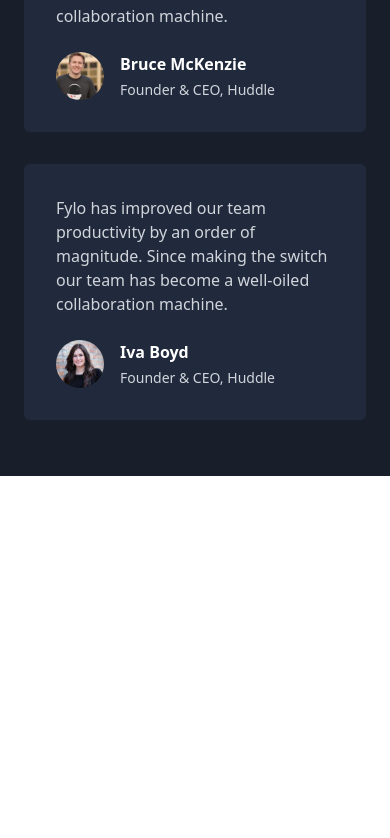
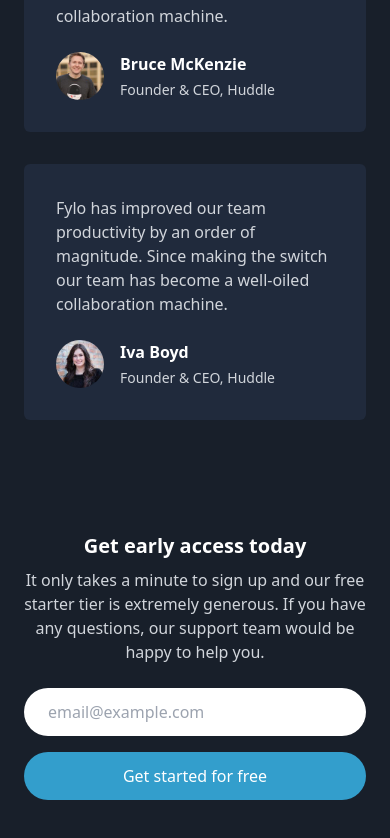
Before and after one commit to AtanasovCode/fylo-dark, a React (Vite) app: page / in a window 390 px wide. Shown: the part 2959-3797 px from the top of the page. Before the commit the page ends 3435 px from the top, so only its background shows below. Built offline with nearby package versions, Linux system fonts and the light colour scheme.

Commit message:
made email input section fully responsive

```diff
--- a/src/App.jsx
+++ b/src/App.jsx
@@ -5,6 +5,7 @@ import Hero from "./components/Hero";
 import FeaturesGrid from "./components/FeaturesGrid";
 import Info from "./components/Info";
 import QuotesSection from "./components/QuotesSection";
+import MailPrompt from "./components/MailPrompt";
 
 const App = () => {
   return (
@@ -14,6 +15,7 @@ const App = () => {
       <FeaturesGrid />
       <Info />
       <QuotesSection />
+      <MailPrompt />
     </div>
   );
 }
--- a/src/components/MailPrompt.jsx
+++ b/src/components/MailPrompt.jsx
@@ -5,29 +5,32 @@ const MailPrompt = () => {
     const [email, setEmail] = useState("");
 
     return (
-        <div className="flex flex-col items-center justify-center text-white">
-            <div className="font-bold text-xl mb-2">
+        <div className="flex items-center justify-center text-white mb-20 md:w-[60%] lg:w-[50%]">
+            <div className="flex flex-col items-center justify-center">
+                <div className="font-bold text-xl mb-2 md:text-2xl lg:text-3xl">
                     Get early access today
                 </div>
-            <div className="text-sm text-center text-gray-300 mb-2">
+                <div className="text-base text-center text-gray-300 mb-6">
                     It only takes a minute to sign up and our
                     free starter tier is extremely generous.
                     If you have any questions, our support team
                     would be happy to help you.
                 </div>
-            <div className="flex flex-col items-center justify-center">
+                <div className="w-full flex flex-col items-center justify-center md:flex-row">
                     <input
                         type="mail"
                         placeholder="email@example.com"
                         value={email}
                         onChange={(e) => setEmail(e.currentTarget.value)}
-                    className="w-full bg-white border-none rounded-xl px-6 py-4"
+                        className="w-full bg-white border-none rounded-3xl px-6 py-3 mb-4 md:mb-0 md:mr-6 md:w-[70%]"
                     />
                     <input
                         type="button"
-                    title="Get started for free"
-                    className="w-full bg-white border-none rounded-xl px-6 py-4"
+                        value="Get started for free"
+                        className="w-full bg-blue border-none rounded-3xl px-6 py-3 md:flex-1"
+
                     />
+                </div>
             </div>
         </div>
     );
--- a/src/components/QuotesSection.jsx
+++ b/src/components/QuotesSection.jsx
@@ -12,7 +12,7 @@ import quoteIcon from '../assets/images/bg-quotes.png'
 
 const QuotesSection = () => {
     return (
-        <div className="flex flex-col items-center justify-center lg:flex-row md:w-[70%] lg:w-[100%] lg:flex-row">
+        <div className="flex flex-col items-center justify-center lg:flex-row mb-20 md:w-[70%] lg:w-[100%]">
             <Quote
                 name="Satish Patel"
                 quote="Fylo has improved our team productivity by an order of magnitude. Since making the switch our team has become a well-oiled collaboration machine."
```
Lines whose indentation alone changed are shown as unchanged.
